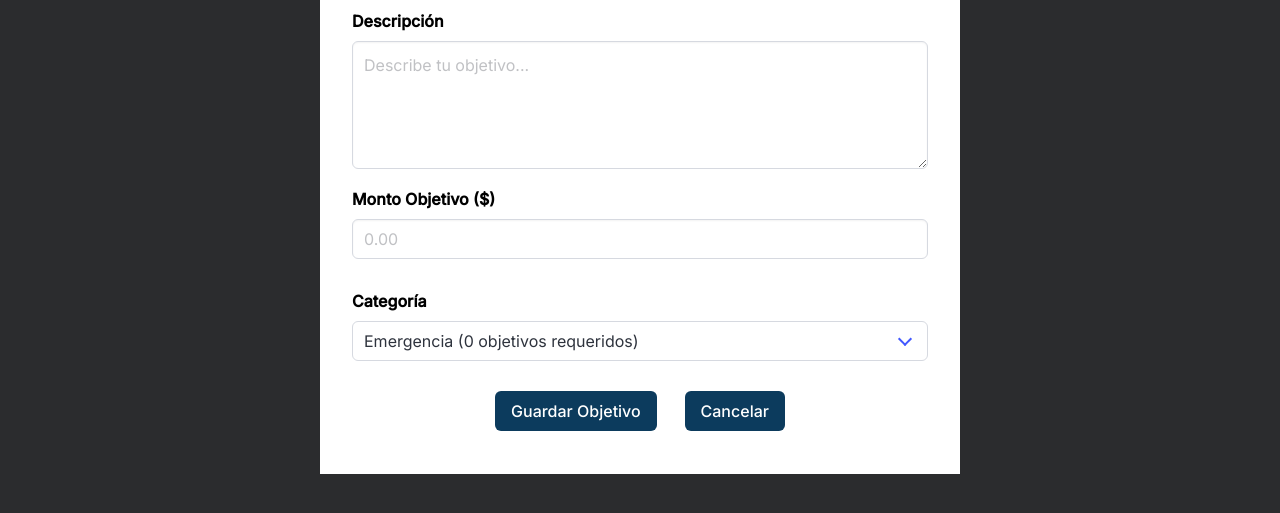
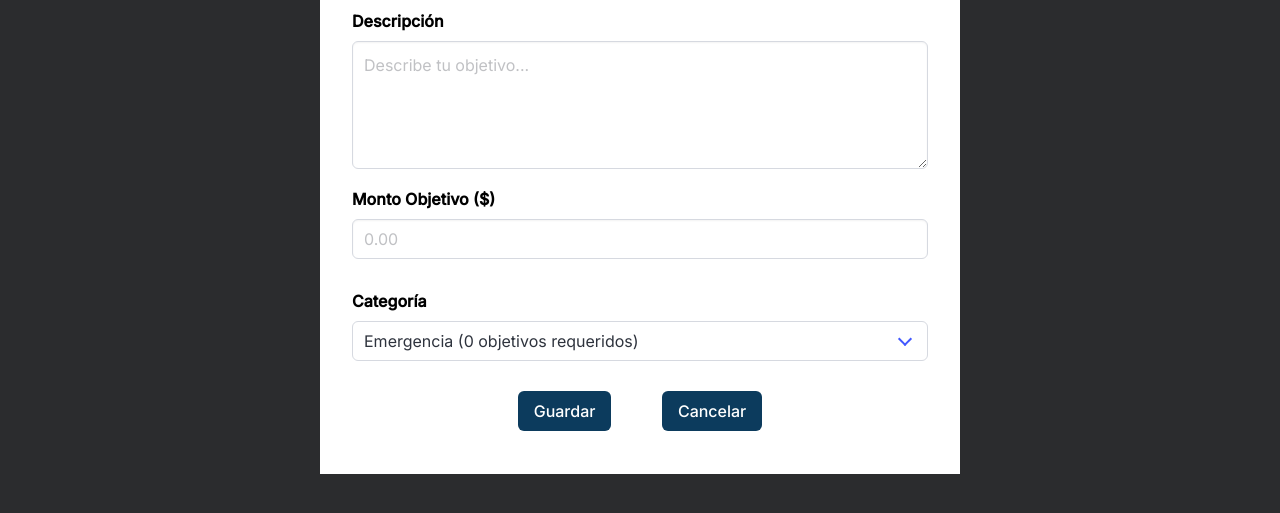
Before and after one commit to santosvidal153/Trabajo-Final, a plain HTML site: page frontend/pages/objetivos.html in a window 1280 px wide. Both pictures are taken after a click on the button "+ Nuevo Objetivo". Shown: the part 263-776 px from the top of the page. Drawn offline with nearby package versions, Linux system fonts and the light colour scheme.

Commit message:
Arreglo para que todos los botones de guardar sean iguales

```diff
--- a/frontend/pages/objetivos.html
+++ b/frontend/pages/objetivos.html
@@ -119,7 +119,7 @@
                   </div>
                 </div>
                 <footer>
-                  <button class="button is-success" type="submit">Guardar Objetivo</button>
+                  <button class="button is-success" type="submit">Guardar</button>
                   <button class="button is-link" type="button" id="btn-cancelar-objetivo">Cancelar</button>
                 </footer>
               </form>
@@ -162,7 +162,7 @@
 
               </form>
               <footer>
-                <button class="button is-success js-modal-trigger" id="btn-guardar-objetivo">Guardar Cambios</button>
+                <button class="button is-success js-modal-trigger" id="btn-guardar-objetivo">Guardar</button>
                 <button class="button is-link js-modal-trigger">Cancelar</button>
               </footer>
             </section>
```
